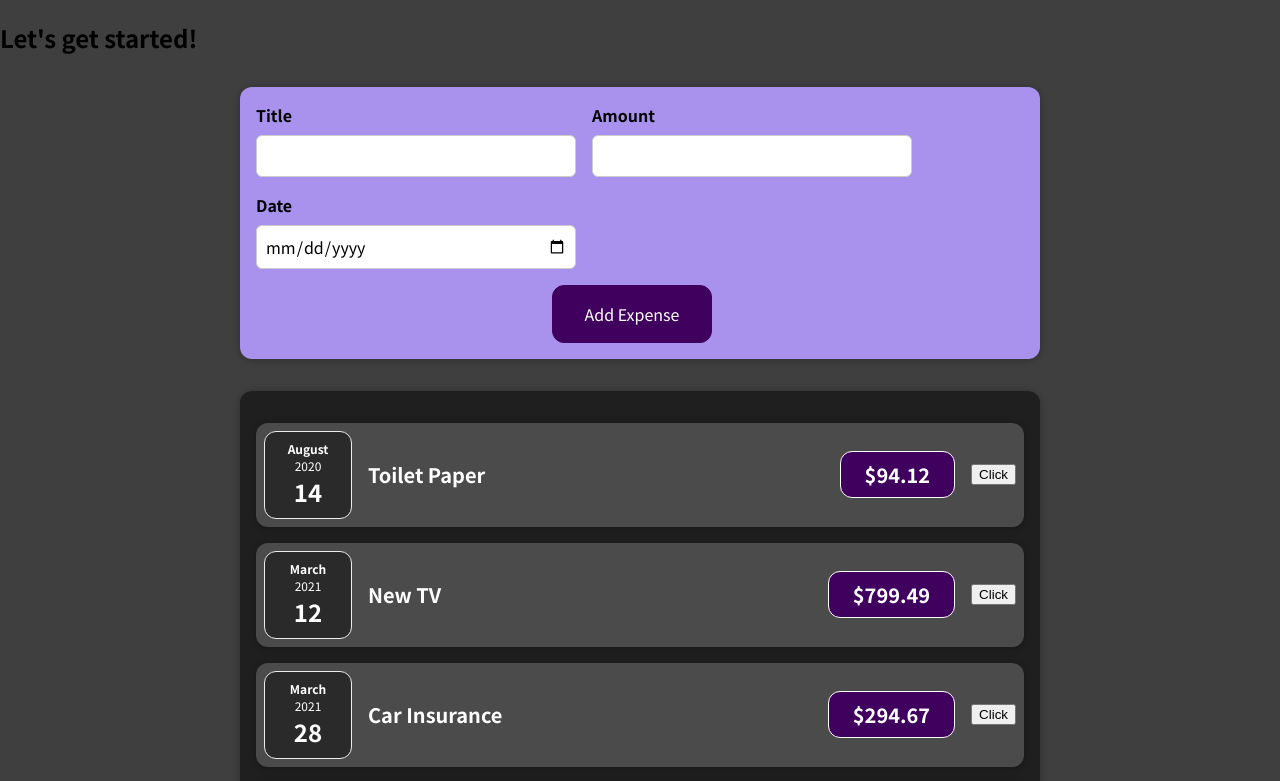
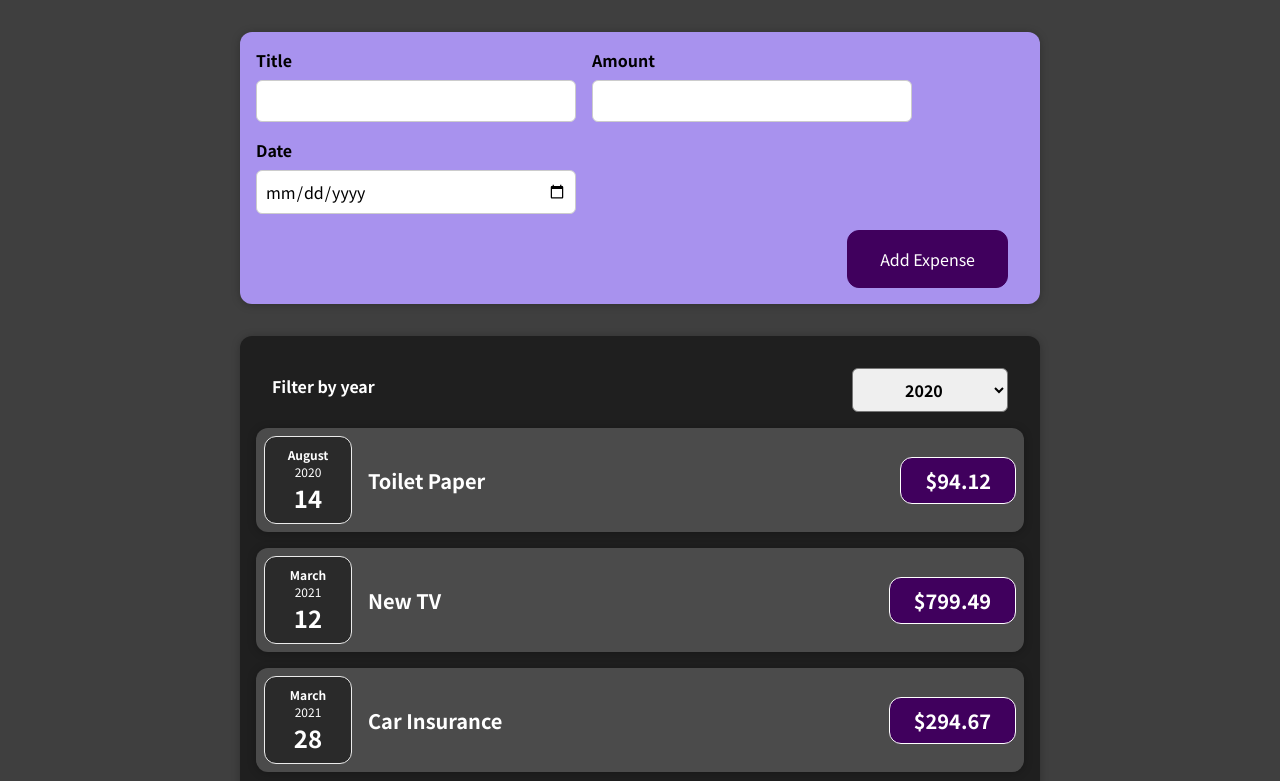
Before and after one commit to sup3rcow/react-max-1-starting, a React (Create React App) app: page / in a window 1280 px wide. Shown: the top 781 px of the page. Built offline with nearby package versions, Linux system fonts and the light colour scheme.

Commit message:
sync with max repo

```diff
--- a/src/App.js
+++ b/src/App.js
@@ -1,33 +1,34 @@
-import React from "react";
+import React from 'react';
 
-import NewExpense from "./components/NewExpense/NewExpense";
-import Expenses from "./components/Expenses/Expenses";
+import NewExpense from './components/NewExpense/NewExpense';
+import Expenses from './components/Expenses/Expenses';
 
 const App = () => {
   const expenses = [
     {
-      id: "e1",
-      title: "Toilet Paper",
+      id: 'e1',
+      title: 'Toilet Paper',
       amount: 94.12,
       date: new Date(2020, 7, 14),
     },
-    { id: "e2", title: "New TV", amount: 799.49, date: new Date(2021, 2, 12) },
+    { id: 'e2', title: 'New TV', amount: 799.49, date: new Date(2021, 2, 12) },
     {
-      id: "e3",
-      title: "Car Insurance",
+      id: 'e3',
+      title: 'Car Insurance',
       amount: 294.67,
       date: new Date(2021, 2, 28),
     },
     {
-      id: "e4",
-      title: "New Desk (Wooden)",
+      id: 'e4',
+      title: 'New Desk (Wooden)',
       amount: 450,
       date: new Date(2021, 5, 12),
     },
   ];
 
-  const addExpenseHandler = (value) => {
-    console.log(value);
+  const addExpenseHandler = expense => {
+    console.log('In App.js');
+    console.log(expense);
   };
 
   // return React.createElement(
@@ -39,11 +40,10 @@
 
   return (
     <div>
-      <h2>Let's get started!</h2>
       <NewExpense onAddExpense={addExpenseHandler} />
       <Expenses items={expenses} />
     </div>
   );
-};
+}
 
 export default App;
--- a/src/components/Expenses/ExpenseItem.js
+++ b/src/components/Expenses/ExpenseItem.js
@@ -1,26 +1,19 @@
-import React, { useState } from "react";
+import React from 'react';
 
-import ExpenseDate from "./ExpenseDate";
-import Card from "../UI/Card";
-import "./ExpenseItem.css";
+import ExpenseDate from './ExpenseDate';
+import Card from '../UI/Card';
+import './ExpenseItem.css';
 
 const ExpenseItem = (props) => {
-  const [title, setTitle] = useState(props.title); // hook, init value se postavi samo prvi put kad se komponenta kreira
-
-  const clickHandler = () => {
-    setTitle("Updated"); // promjena se ne dogodi odmah
-    console.log(title, "old value");
-  };
   return (
-    <Card className="expense-item">
+    <Card className='expense-item'>
       <ExpenseDate date={props.date} />
-      <div className="expense-item__description">
-        <h2>{title}</h2>
-        <div className="expense-item__price">${props.amount}</div>
-        <button onClick={clickHandler}>Click</button>
+      <div className='expense-item__description'>
+        <h2>{props.title}</h2>
+        <div className='expense-item__price'>${props.amount}</div>
       </div>
     </Card>
   );
-};
+}
 
 export default ExpenseItem;
--- a/src/components/Expenses/Expenses.js
+++ b/src/components/Expenses/Expenses.js
@@ -1,12 +1,21 @@
-import React from 'react';
+import React, { useState } from 'react';
 
 import ExpenseItem from './ExpenseItem';
 import Card from '../UI/Card';
+import ExpensesFilter from './ExpensesFilter';
 import './Expenses.css';
 
 const Expenses = (props) => {
+  const [filteredYear, setFilteredYear] = useState('2020');
+
+  const filterChangeHandler = selectedYear => {
+    setFilteredYear(selectedYear);
+  };
+
   return (
-    <Card className="expenses">
+    <div>
+      <Card className='expenses'>
+        <ExpensesFilter selected={filteredYear} onChangeFilter={filterChangeHandler} />
         <ExpenseItem
           title={props.items[0].title}
           amount={props.items[0].amount}
@@ -28,7 +37,8 @@
           date={props.items[3].date}
         />
       </Card>
+    </div>
   );
-}
+};
 
 export default Expenses;
--- /dev/null
+++ b/src/components/Expenses/ExpensesFilter.css
@@ -0,0 +1,24 @@
+.expenses-filter {
+  color: white;
+  padding: 0 1rem;
+}
+
+.expenses-filter__control {
+  display: flex;
+  width: 100%;
+  align-items: center;
+  justify-content: space-between;
+  margin: 1rem 0;
+}
+
+.expenses-filter label {
+  font-weight: bold;
+  margin-bottom: 0.5rem;
+}
+
+.expenses-filter select {
+  font: inherit;
+  padding: 0.5rem 3rem;
+  font-weight: bold;
+  border-radius: 6px;
+}
--- /dev/null
+++ b/src/components/Expenses/ExpensesFilter.js
@@ -0,0 +1,25 @@
+import React from 'react';
+
+import './ExpensesFilter.css';
+
+const ExpensesFilter = (props) => {
+  const dropdownChangeHandler = (event) => {
+    props.onChangeFilter(event.target.value);
+  };
+
+  return (
+    <div className='expenses-filter'>
+      <div className='expenses-filter__control'>
+        <label>Filter by year</label>
+        <select value={props.selected} onChange={dropdownChangeHandler}>
+          <option value='2022'>2022</option>
+          <option value='2021'>2021</option>
+          <option value='2020'>2020</option>
+          <option value='2019'>2019</option>
+        </select>
+      </div>
+    </div>
+  );
+};
+
+export default ExpensesFilter;
--- a/src/components/NewExpense/ExpenseForm.js
+++ b/src/components/NewExpense/ExpenseForm.js
@@ -1,86 +1,93 @@
-import { useState } from "react";
-import "./ExpenseForm.css";
+import React, { useState } from 'react';
+
+import './ExpenseForm.css';
 
 const ExpenseForm = (props) => {
-  // const [enteredTitle, setEnteredTitle] = useState("");
-  // const [enteredAmount, setEnteredAmount] = useState("");
-  // const [enteredDate, setEnteredDate] = useState("");
-  const titleChangeHandler = (e) => {
-    // setEnteredTitle(e.target.value);
+  const [enteredTitle, setEnteredTitle] = useState('');
+  const [enteredAmount, setEnteredAmount] = useState('');
+  const [enteredDate, setEnteredDate] = useState('');
+  // const [userInput, setUserInput] = useState({
+  //   enteredTitle: '',
+  //   enteredAmount: '',
+  //   enteredDate: '',
+  // });
+
+  const titleChangeHandler = (event) => {
+    setEnteredTitle(event.target.value);
     // setUserInput({
     //   ...userInput,
-    //   enteredTitle: e.target.value,
+    //   enteredTitle: event.target.value,
     // });
+    // setUserInput((prevState) => {
+    //   return { ...prevState, enteredTitle: event.target.value };
+    // });
+  };
 
-    // sigurniji, ispravan nacin da uvijek radis nad zadnjim stateom, jer ako imas vise azuriranja istog statea, treba paziti da se ne referenciras na neki stari state
-    setUserInput((prevState) => {
-      return { ...prevState, enteredTitle: e.target.value };
-    });
+  const amountChangeHandler = (event) => {
+    setEnteredAmount(event.target.value);
+    // setUserInput({
+    //   ...userInput,
+    //   enteredAmount: event.target.value,
+    // });
   };
-  const amountChangeHandler = (e) => {
-    setUserInput((prevState) => {
-      return { ...prevState, enteredAmount: e.target.value };
-    });
+
+  const dateChangeHandler = (event) => {
+    setEnteredDate(event.target.value);
+    // setUserInput({
+    //   ...userInput,
+    //   enteredDate: event.target.value,
+    // });
   };
-  const dateChangeHandler = (e) => {
-    setUserInput((prevState) => {
-      return { ...prevState, enteredDate: e.target.value };
-    });
+
+  const submitHandler = (event) => {
+    event.preventDefault();
+
+    const expenseData = {
+      title: enteredTitle,
+      amount: enteredAmount,
+      date: new Date(enteredDate),
+    };
+
+    props.onSaveExpenseData(expenseData);
+    setEnteredTitle('');
+    setEnteredAmount('');
+    setEnteredDate('');
   };
-  const [userInput, setUserInput] = useState({
-    enteredTitle: "",
-    enteredAmount: "",
-    enteredDate: "",
-  });
-  const formSubmitHandler = (e) => {
-    e.preventDefault();
-    const expenseData = {
-      title: userInput.enteredTitle,
-      amount: userInput.enteredAmount,
-      date: new Date(userInput.enteredDate),
-    };
-    props.onSaveExpenseData(expenseData);
-    // console.log(expenseData);
-    setUserInput({
-      enteredTitle: "",
-      enteredAmount: "",
-      enteredDate: "",
-    });
-  };
+
   return (
-    <form onSubmit={formSubmitHandler}>
-      <div className="new-expense__controls">
-        <div className="new-expense__control">
+    <form onSubmit={submitHandler}>
+      <div className='new-expense__controls'>
+        <div className='new-expense__control'>
           <label>Title</label>
           <input
-            type="text"
-            value={userInput.enteredTitle}
+            type='text'
+            value={enteredTitle}
             onChange={titleChangeHandler}
           />
         </div>
-        <div className="new-expense__control">
+        <div className='new-expense__control'>
           <label>Amount</label>
           <input
-            value={userInput.enteredAmount}
-            type="number"
-            min="0.01"
-            step="0.01"
+            type='number'
+            min='0.01'
+            step='0.01'
+            value={enteredAmount}
             onChange={amountChangeHandler}
           />
         </div>
-        <div className="new-expense__control">
+        <div className='new-expense__control'>
           <label>Date</label>
           <input
-            value={userInput.enteredDate}
-            type="date"
-            min="2019-01-01"
-            step="2022-12-31"
+            type='date'
+            min='2019-01-01'
+            max='2022-12-31'
+            value={enteredDate}
             onChange={dateChangeHandler}
           />
         </div>
       </div>
-      <div className="nex-expense__actions">
-        <button type="submit">Add Expense</button>
+      <div className='new-expense__actions'>
+        <button type='submit'>Add Expense</button>
       </div>
     </form>
   );
--- a/src/components/NewExpense/NewExpense.js
+++ b/src/components/NewExpense/NewExpense.js
@@ -1,17 +1,20 @@
-import "./NewExpense.css";
-import ExpenseForm from "./ExpenseForm";
+import React from 'react';
+
+import ExpenseForm from './ExpenseForm';
+import './NewExpense.css';
 
 const NewExpense = (props) => {
-  const onSaveExpenseDataHandler = (value) => {
+  const saveExpenseDataHandler = (enteredExpenseData) => {
     const expenseData = {
-      ...value,
-      id: Math.random().toString(),
+      ...enteredExpenseData,
+      id: Math.random().toString()
     };
     props.onAddExpense(expenseData);
   };
+
   return (
-    <div className="new-expense">
-      <ExpenseForm onSaveExpenseData={onSaveExpenseDataHandler}></ExpenseForm>
+    <div className='new-expense'>
+      <ExpenseForm onSaveExpenseData={saveExpenseDataHandler} />
     </div>
   );
 };
```
Also changed, not shown: src/components/NewExpense/ExpenseForm.css (line endings or trailing spaces), 1 other file (tests, documents, lock files or other folders). Lines whose indentation alone changed are shown as unchanged.
